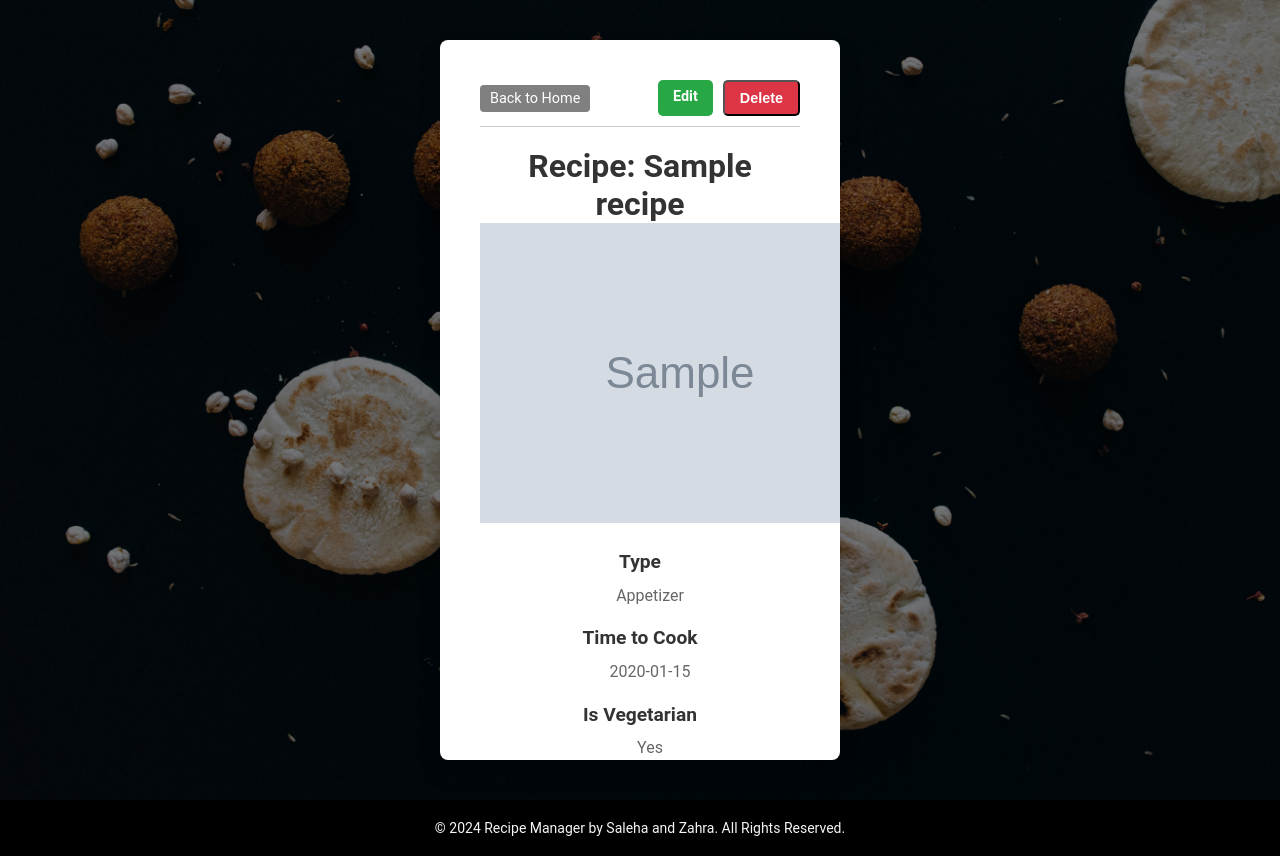
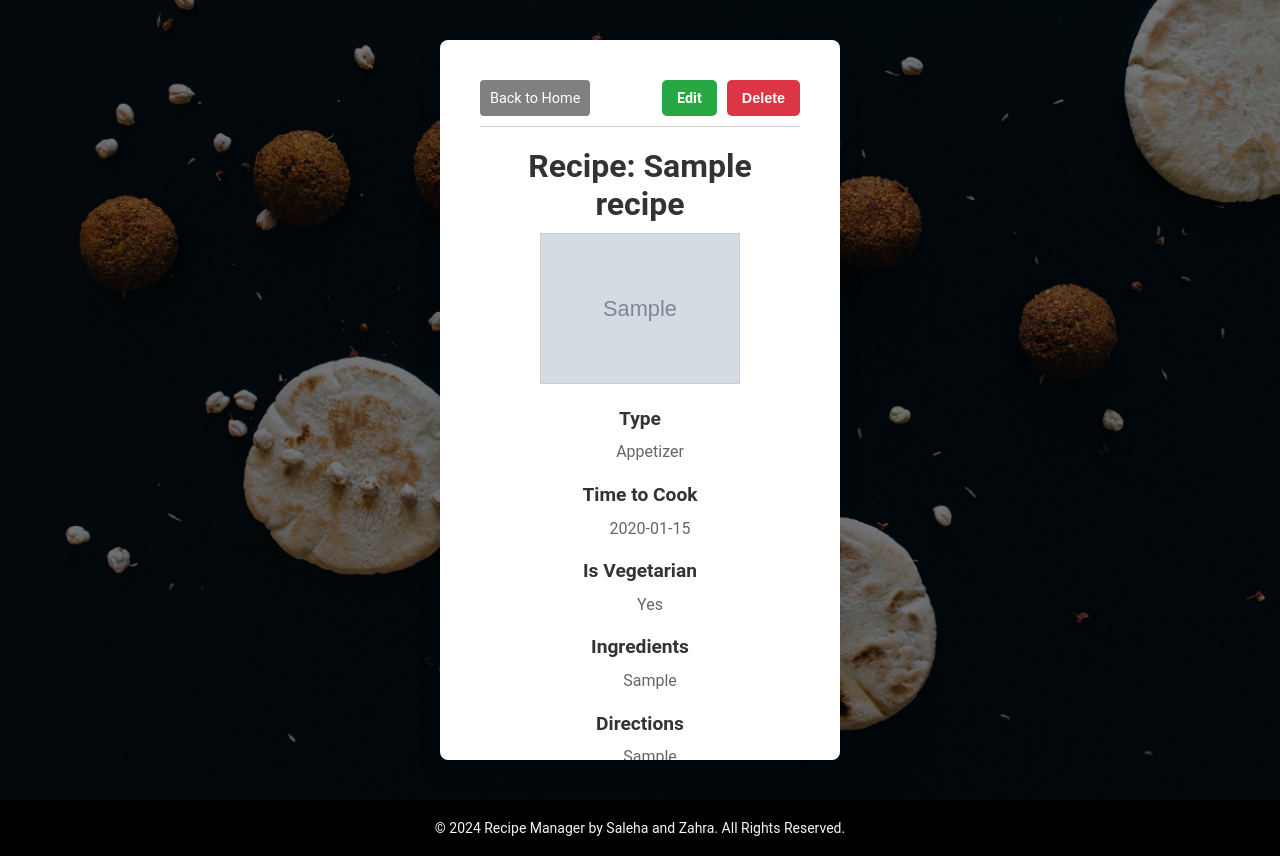
Before and after one commit to SalehaQareen98/recipe-manager, a PHP site: page /show.php?id=1 in a window 1280 px wide. Shown: the part 70-926 px from the top of the page. Run offline with PHP 8.4, Linux system fonts and the light colour scheme; a user stored in the database is signed in; tables that the repository leaves empty hold one stand-in row (values such as "Sample post"); grey boxes marked "Sample" are stand-in pictures.

Commit message:
Added img styles

```diff
--- a/style.css
+++ b/style.css
@@ -394,9 +394,11 @@ textarea {
     background-color: gray;
     transition: background-color 0.3s ease, color 0.3s ease;
     text-decoration: none;
+    height: 36px;
+    align-content: center;
 }
 
-.back-to-home:hover {
+.back-to-home-btn:hover {
     background-color: rgb(65, 64, 64);
     color: #fff;
 }
@@ -495,6 +497,9 @@ textarea {
     transition: background-color 0.3s ease;
     text-decoration: none;
     color: white;
+    border: none;
+    height: 36px;
+    align-content: center;
 }
 
 .btn-edit {
@@ -532,6 +537,15 @@ textarea {
 }
 
 
+/* img preview styles */
+#image-preview {
+    display: block;
+    max-width: 200px;
+    max-height: 200px;
+    margin: 10px auto;
+    border: 1px solid #ccc;
+}
+
 /* Responsive design for smaller screens */
 @media (max-width: 768px) {
     .form-box {
```
